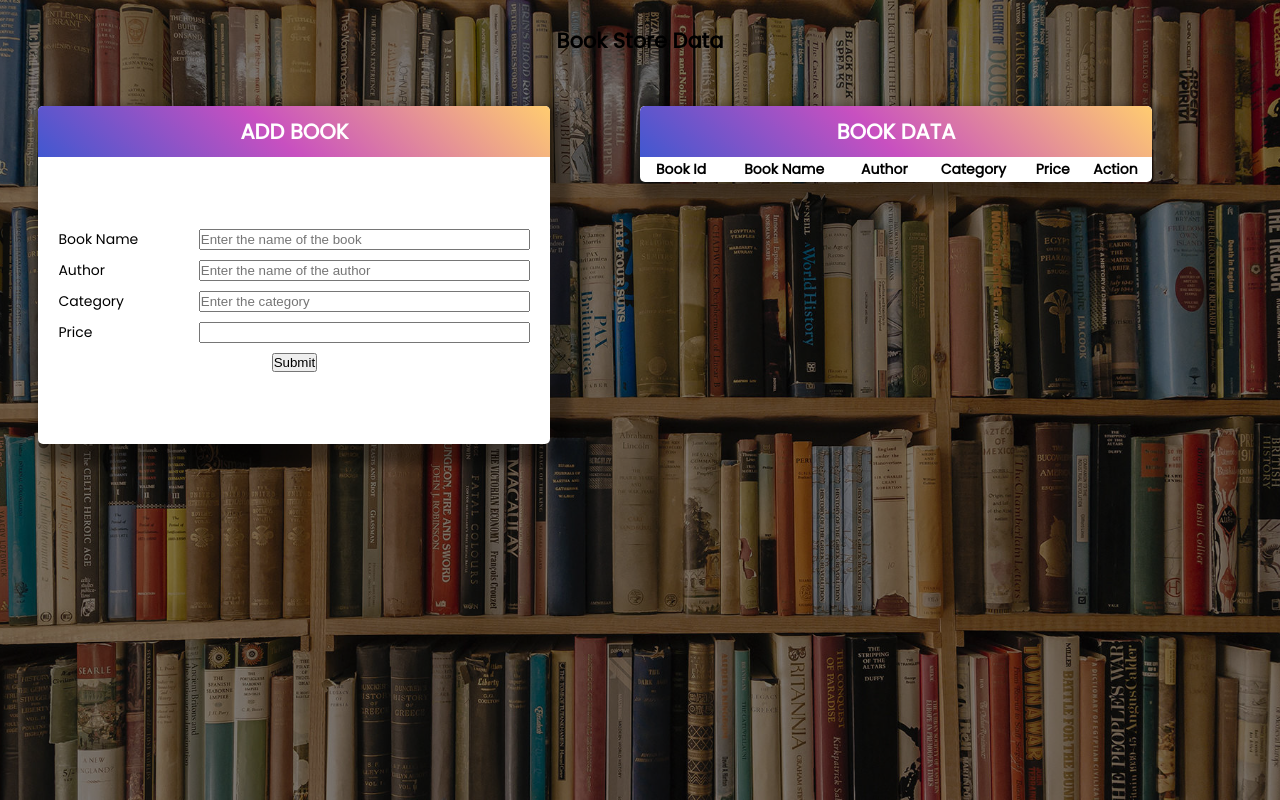
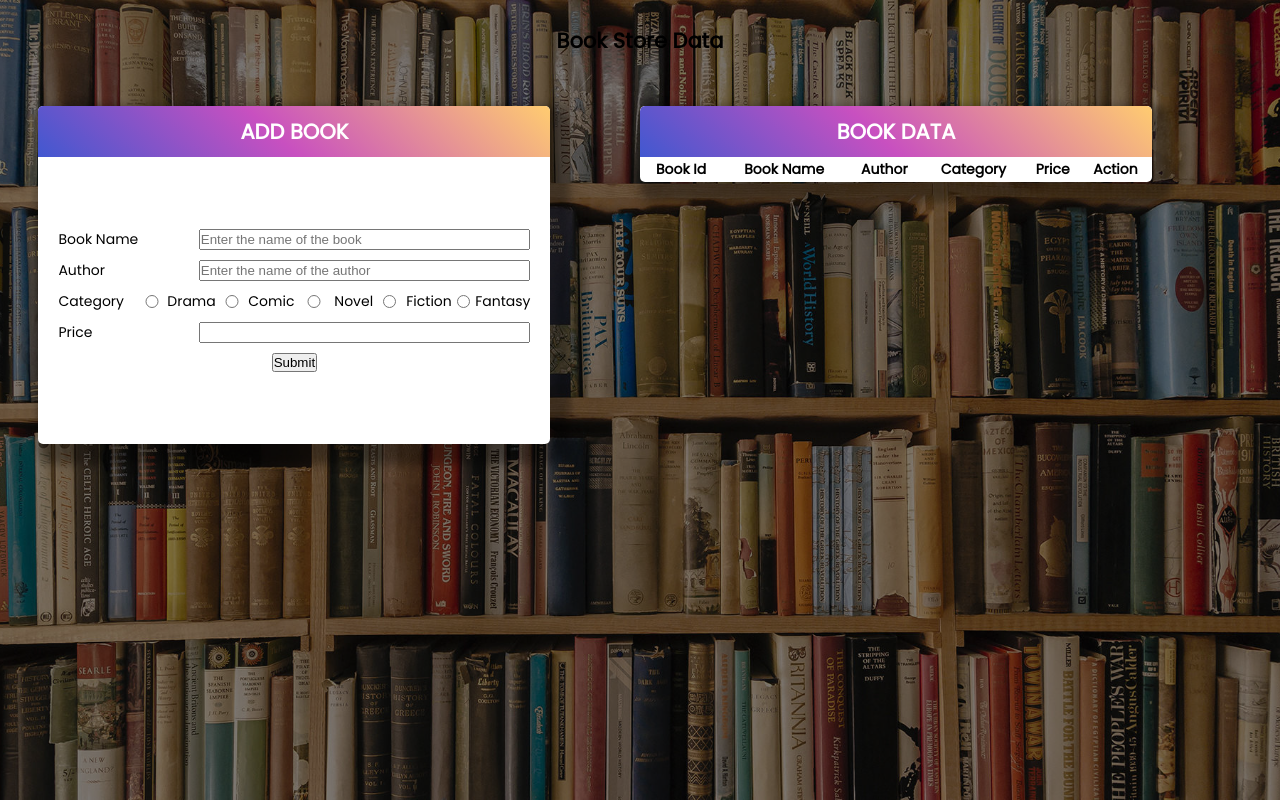
Before and after one commit to Manthan171/JavaScript-CRUD-operation, a plain HTML site: page index.html in a window 1280 px wide. Drawn offline with Linux system fonts and the light colour scheme.

Commit message:
add radio btn

```diff
--- a/index.html
+++ b/index.html
@@ -46,12 +46,27 @@
           </div>
           <div class="form-group">
             <label>Category</label>
-            <input
+            <!-- <input
               id="category"
               type="text"
               placeholder="Enter the category"
               required
-            />
+            /> -->
+            <label class="radio-group"
+              ><input type="radio" name="radio" value="Drama" />Drama</label
+            >
+            <label class="radio-group"
+              ><input type="radio" name="radio" value="Drama" />Comic</label
+            >
+            <label class="radio-group"
+              ><input type="radio" name="radio" value="Drama" />Novel</label
+            >
+            <label class="radio-group"
+              ><input type="radio" name="radio" value="Drama" />Fiction</label
+            >
+            <label class="radio-group"
+              ><input type="radio" name="radio" value="Drama" />Fantasy</label
+            >
           </div>
           <div class="form-group">
             <label>Price</label>
--- a/style/style.css
+++ b/style/style.css
@@ -121,3 +121,9 @@ tr{
     display: flex;
     justify-content: space-around;
 }
+
+.radio-group{
+    display: flex;
+    justify-content: center;
+    align-items: center;
+}
```
